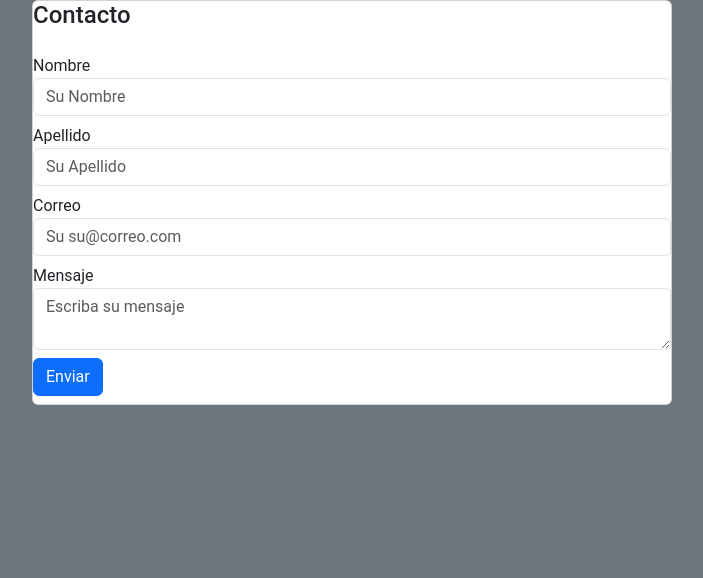
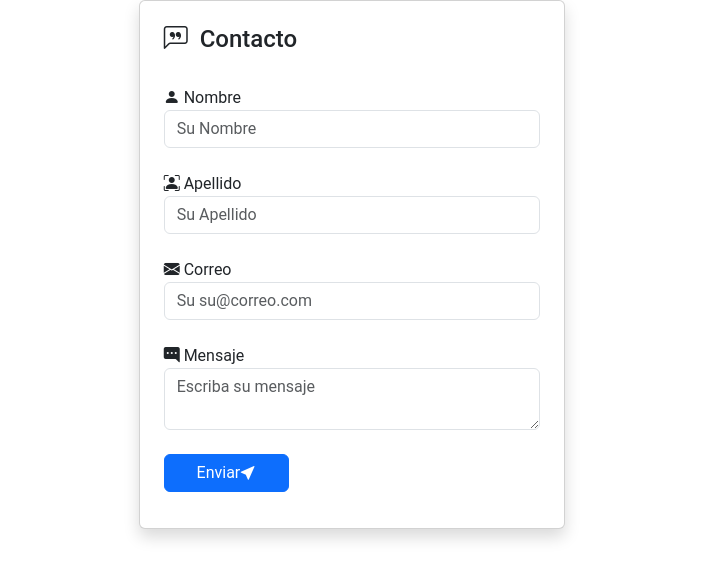
Before and after one commit to Gargolian/EsquinaVernet, a plain HTML site: page contacto.html in a window 1280 px wide. Shown: the whole page, without its empty margins (288-991 px from the left). Drawn offline with nearby package versions, Linux system fonts and the light colour scheme.

Commit message:
iconos y clase del boody

```diff
--- a/contacto.html
+++ b/contacto.html
@@ -7,38 +7,44 @@
     <link rel="stylesheet" href="/css/estilo.css">
     <title>Contacto</title>
     <link href="https://cdn.jsdelivr.net/npm/bootstrap@5.3.0-alpha3/dist/css/bootstrap.min.css" rel="stylesheet" integrity="sha384-KK94CHFLLe+nY2dmCWGMq91rCGa5gtU4mk92HdvYe+M/SXH301p5ILy+dN9+nJOZ" crossorigin="anonymous">
+    <link rel="stylesheet" href="https://cdn.jsdelivr.net/npm/bootstrap-icons@1.5.0/font/bootstrap-icons.css">
 </head>
-<body class="bg-secondary">
-    <section class="d-flex justify-content-center">
+<body>
+    <section class="d-flex justify-content-center align-items-center">
 
-        <div class="card col-sm-6">
-            <div class="mb-3">
-                <h4>Contacto</h4>
+        <div class="card shadow col-xs-12 col-sm-6 col-md-6 col-lg-4   p-4">
+            <div class="mb-4 d-flex justify-content-start align-items-center">
+                <h4><i class="bi bi-chat-left-quote"></i> &nbsp;Contacto</h4>
             </div>
 
-            <div>
+            <div class="mb-1">
                 <form action="">
-                    <div class="mb-2">
-                        <label for="nombre">Nombre</label>
+                        <div class="mb-4">
+                            <label for="nombre"><i class="bi bi-person-fill"></i> Nombre</label>
                             <input type="text" class="form-control" name="nombre" id="nombre" placeholder="Su Nombre">
+                            <div class="nombre text-danger "></div>
                         </div>
-                    <div class="mb-2">
-                        <label for="apellido">Apellido</label>
+                        <div class="mb-4">
+                            <label for="apellido"><i class="bi bi-person-bounding-box"></i> Apellido</label>
                             <input type="text" class="form-control" name="apellido" id="apellido" placeholder="Su Apellido">
+                            <div class="apellido text-danger"></div>
                         </div>
-                    <div class="mb-2">
-                        <label for="correo">Correo</label>
+                        <div class="mb-4">
+                            <label for="correo"><i class="bi bi-envelope-fill"></i> Correo</label>
                             <input type="email" class="form-control" name="correo" id="correo" placeholder="Su su@correo.com">
+                            <div class="correo text-danger"></div>
                         </div>
-                    <div class="mb-2">
-                        <label for="mensaje">Mensaje</label>
+                        <div class="mb-4">
+                            <label for="mensaje"><i class="bi bi-chat-right-dots-fill" required></i> Mensaje</label>
                             <textarea type="text" class="form-control" name="mensaje" id="mensaje" placeholder="Escriba su mensaje"></textarea>
+                            <div class="mensaje text-danger"></div>
                         </div>
 
                         <div class="mb-2">
-                        <button class="btn btn-primary">Enviar</button>
+                            <button id ="botton" class="col-4 btn btn-primary d-flex justify-content-center ">
+                                <span>Enviar </span><i id="icono" class="bi bi-cursor-fill "></i>
+                            </button>
                         </div>
-
                 </form>
             </div>
         </div>
```
Lines whose indentation alone changed are shown as unchanged.
